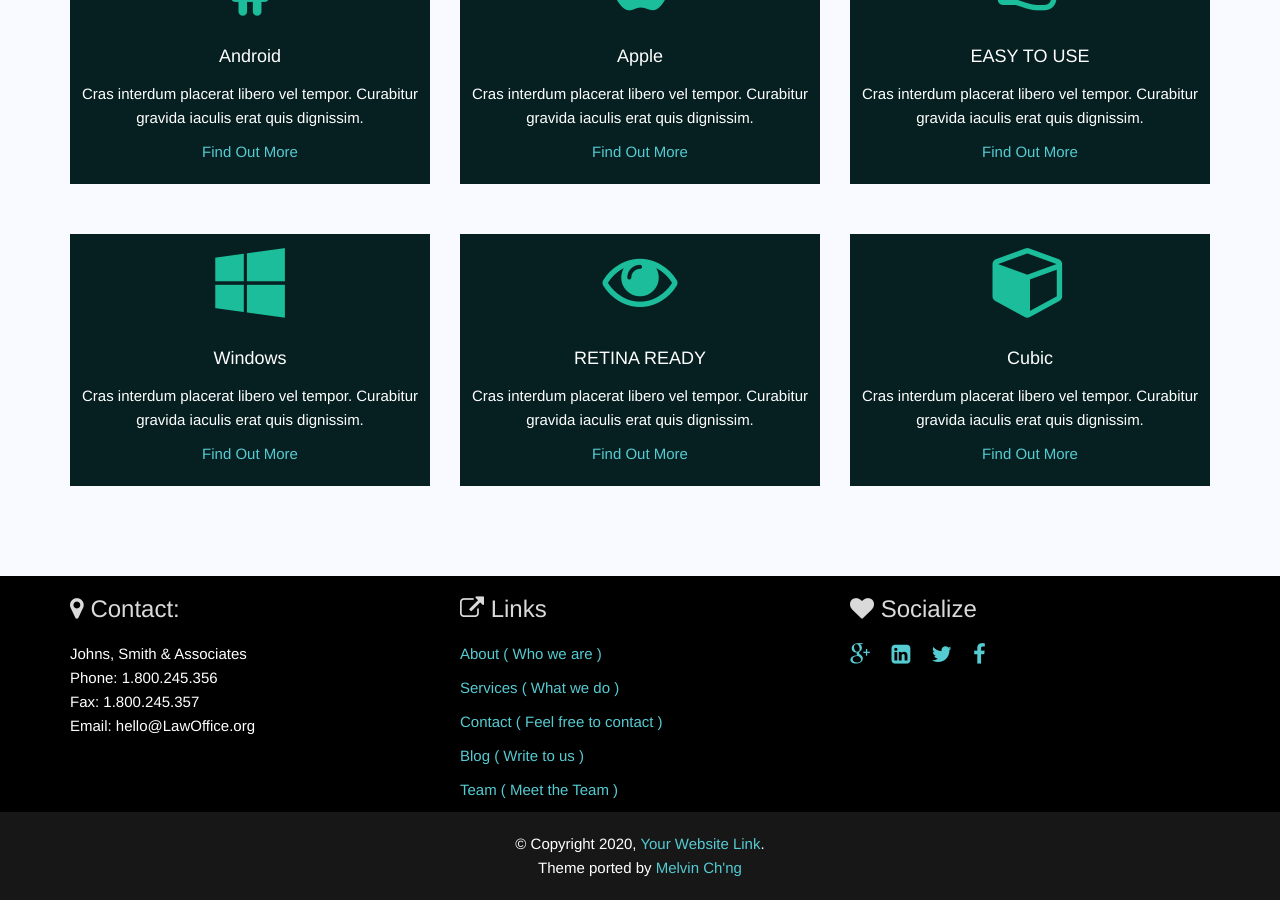
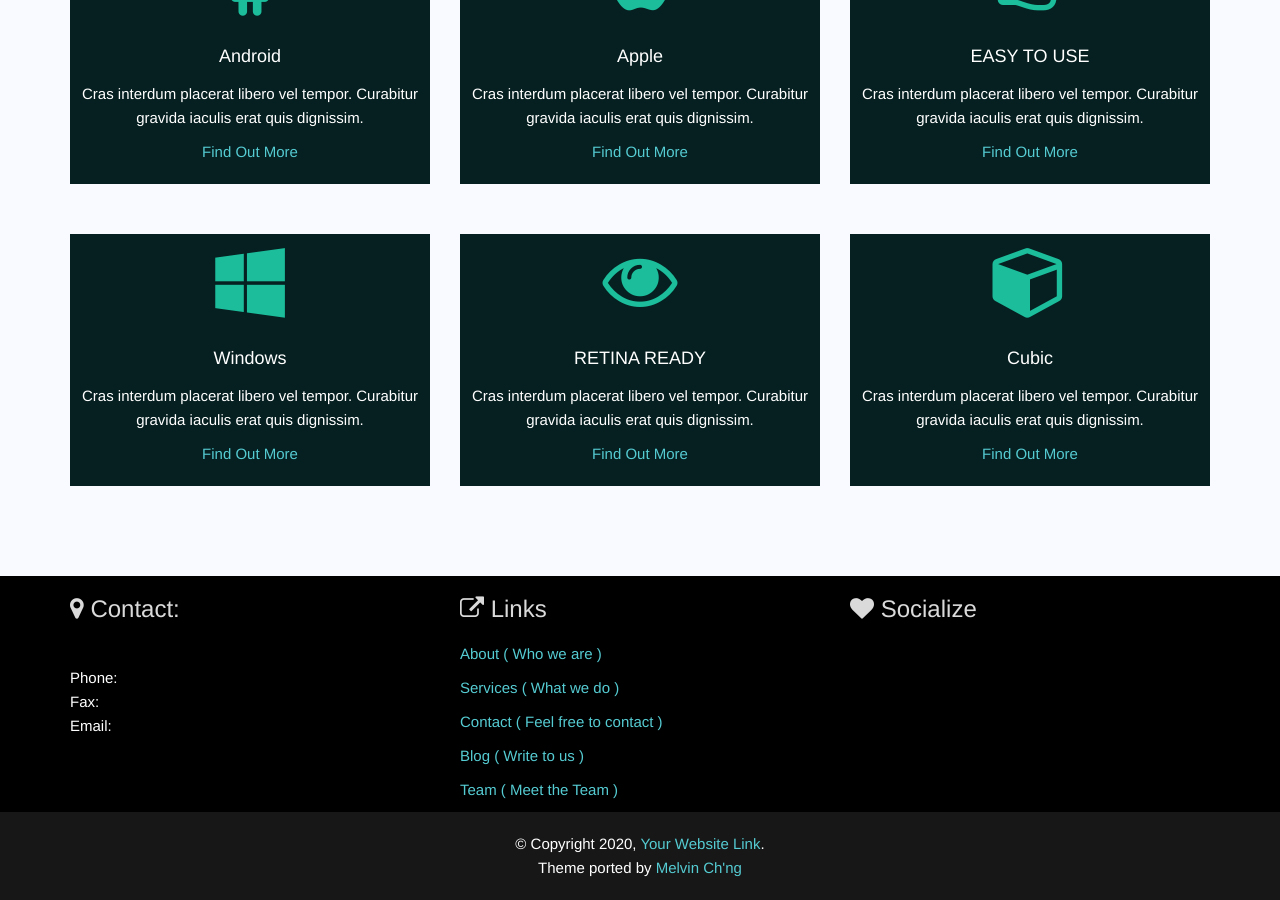
Before and after one commit to wangyuejie/blog, a Jekyll site: the page built from index.html, in a window 1280 px wide and 900 px high, scrolled down 822 px. Built offline with Jekyll 4.4.1, drawn with Linux system fonts in a browser that asks for light colours; part of the change alters nothing that is shown.

Commit message:
_config 修改

```diff
--- a/_config.yml
+++ b/_config.yml
@@ -13,27 +13,27 @@
 # you will see them accessed via {{ site.title }}, {{ site.email }}, and so on.
 # You can create any custom variable you would like, and they will be accessible
 # in the templates via {{ site.myvariable }}.
-title: Business Jekyll Theme
-email: your-email@example.com
+title: wyuejie blog
+email: yuejie_w@163.com
 description: > # this means to ignore newlines until "baseurl:"
   Yet another Jekyll theme. It is designed for business purpose and ported by
   Melvin Ch'ng.
-baseurl: "" # the subpath of your site, e.g. /blog
-url: "" # the base hostname & protocol for your site, e.g. http://example.com
+baseurl: "/blog" # the subpath of your site, e.g. /blog
+url: "https://wangyuejie.github.io" # the base hostname & protocol for your site, e.g. http://example.com
 
 # Company Information
-company_name: Johns, Smith & Associates
-address_line: Via Ludovisi 39-45, Rome, 54267, Italy
-telephone_number: 1.800.245.356
-fax_number: 1.800.245.357
-company_email: hello@LawOffice.org
-google_map: https://www.google.com/maps/embed?pb=!1m14!1m12!1m3!1d3618.727010735933!2d91.837871!3d24.907291700000002!2m3!1f0!2f0!3f0!3m2!1i1024!2i768!4f13.1!5e0!3m2!1sen!2s!4v1404919738144
+# company_name: Johns, Smith & Associates
+# address_line: Via Ludovisi 39-45, Rome, 54267, Italy
+# telephone_number: 1.800.245.356
+# fax_number: 1.800.245.357
+# company_email: hello@LawOffice.org
+# google_map: https://www.google.com/maps/embed?pb=!1m14!1m12!1m3!1d3618.727010735933!2d91.837871!3d24.907291700000002!2m3!1f0!2f0!3f0!3m2!1i1024!2i768!4f13.1!5e0!3m2!1sen!2s!4v1404919738144
 
 # Social Link
-facebook_link: http://www.facebook.com
-twitter_link: http://www.twitter.com
-linkedin_link: http://www.linkedin.com
-googleplus_link: http://plus.google.com
+# facebook_link: http://www.facebook.com
+# twitter_link: http://www.twitter.com
+# linkedin_link: http://www.linkedin.com
+# googleplus_link: http://plus.google.com
 
 # Build settings
 markdown: kramdown
```
